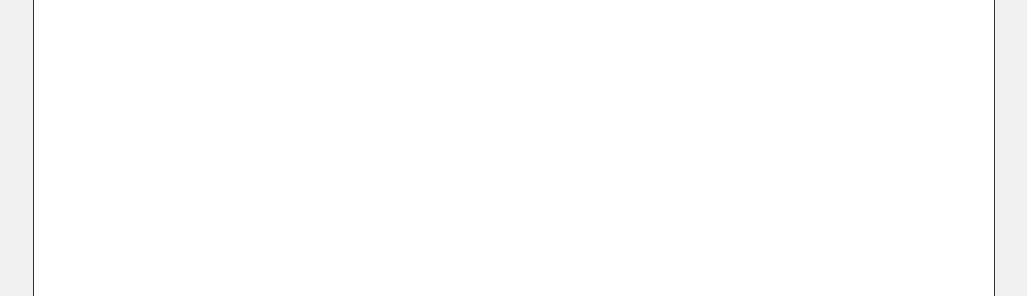
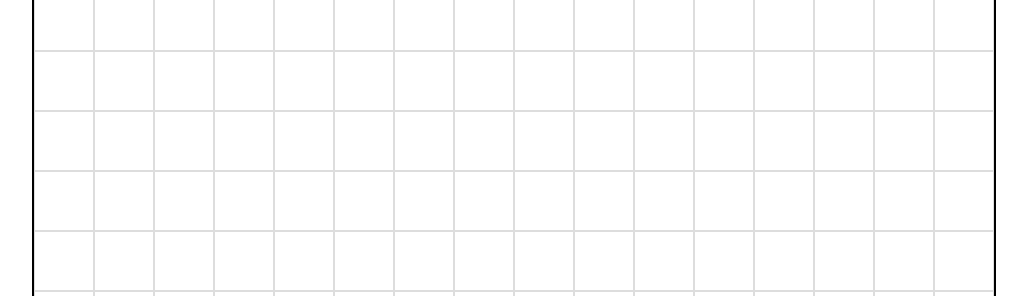
Before and after one commit to desertkitten/etchasketch, a plain HTML site: page index.html in a window 1280 px wide. Shown: the top 296 px of the page, without its empty margins (126-1153 px from the left). Drawn offline with Linux system fonts and the light colour scheme.

Commit message:
edited css for grid

```diff
--- a/styles.css
+++ b/styles.css
@@ -5,30 +5,26 @@ body {
     justify-content: center;
     height: 100vh;
     margin: 0;
-    font-family: Arial, sans-serif;
-    background-color: #f0f0f0;
 }
 
-#reset-button {
+#resetButton {
     margin-bottom: 10px;
-    /* Space between button and grid */
     padding: 10px 20px;
     font-size: 16px;
     cursor: pointer;
-    z-index: 2;
 }
 
 #container {
-    display: grid;
-    /* Change this to grid to match gridTemplateColumns */
-    position: relative;
-    z-index: 1;
+    display: flex;
+    flex-wrap: wrap;
     width: 960px;
     height: 960px;
-    border: 1px solid #333;
+    border: 2px solid #000;
 }
 
 .square {
-    background-color: #fff;
+    border: 1px solid #ddd;
+    flex-grow: 1;
+    flex-basis: calc(960px / 16);
     box-sizing: border-box;
 }
```
